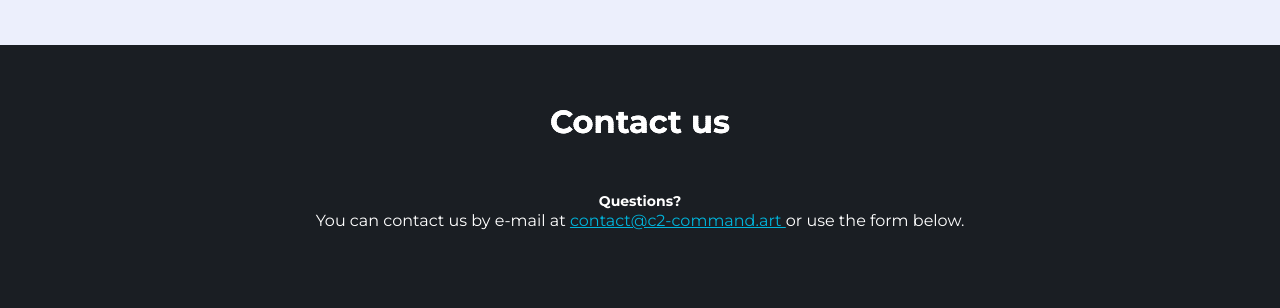
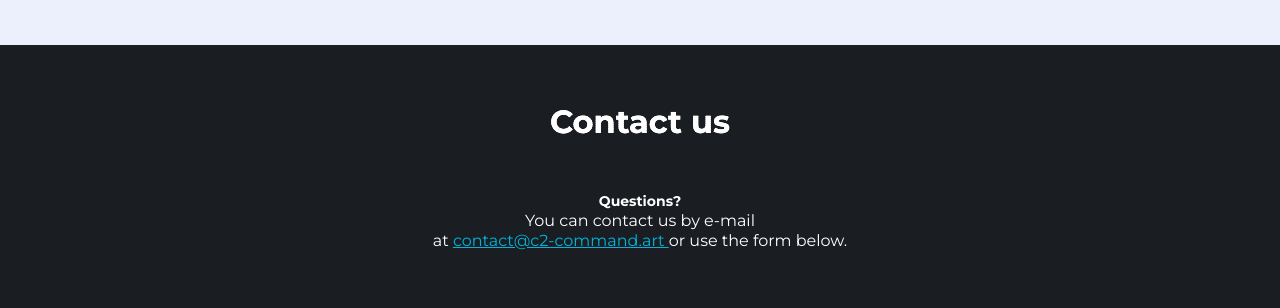
Before and after one commit to Frantsuzova/mc2, a plain HTML site: page index-en.html in a window 1280 px wide. Shown: the part 4695-5003 px from the top of the page. Drawn offline with nearby package versions, Linux system fonts and the light colour scheme.

Commit message:
Update index-en.html

```diff
--- a/index-en.html
+++ b/index-en.html
@@ -611,7 +611,7 @@
 </h2>
 
 <p style="max-width:650px; margin:0 auto 20px auto; text-align:center; font-size:16px;">
-  You can contact us by e-mail at
+  You can contact us by e-mail <br> at
   <a href="mailto:contact@c2-command.art" style="color:#00b4db;">
     contact@c2-command.art
   </a>
```
